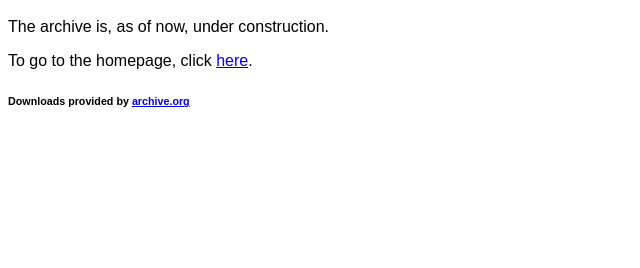
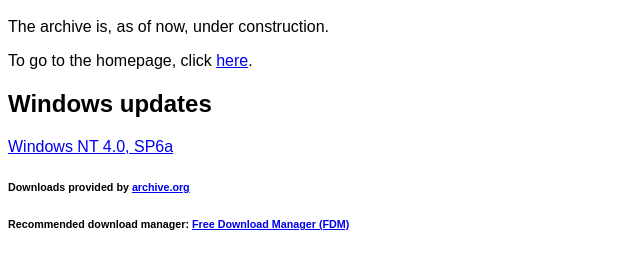
Before and after one commit to onghornLay/onghornlay.github.io, a plain HTML site: page softwarearchive/index.html in a window 1280 px wide. Shown: the part 48-316 px from the top of the page, without its empty margins (0-640 px from the left). Drawn offline with Linux system fonts and the light colour scheme.

Commit message:
Add files via upload

```diff
--- a/softwarearchive/index.html
+++ b/softwarearchive/index.html
@@ -12,10 +12,19 @@ h1 {
 h6 {
 	font-family: Arial;
 }
+h2 {
+	font-family: Arial;
+}
+
 </style>
 <body>
 <h1>Welcome to onghornLay's archive!</h1>
 <p>The archive is, as of now, under construction.</p>
 <p>To go to the homepage, click <a href="https://onghornlay.github.io/">here</a>.</p>
+<h2>Windows updates</h2>
+<p><a href="https://archive.org/download/onghornlaysarchive/WinNT4SP6a.rar">Windows NT 4.0, SP6a</a></p>
+<p> </p>
 <h6>Downloads provided by <a href="https://archive.org">archive.org</a>
+<h6>Recommended download manager: <a href="https://freedownloadmanager.org">Free Download Manager (FDM)</a>
+
 </body>
```
